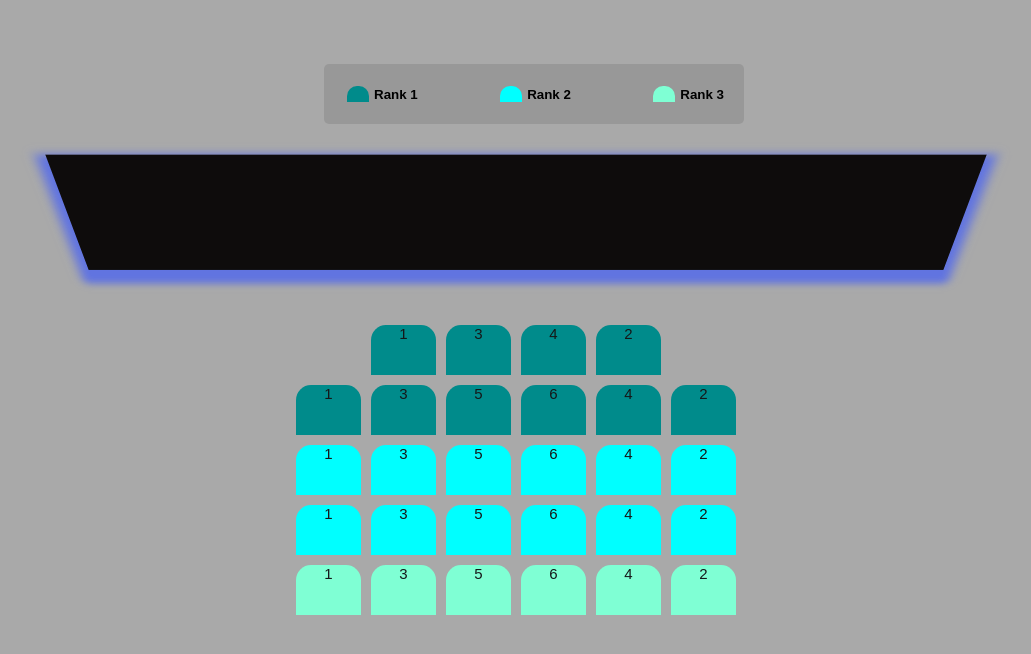
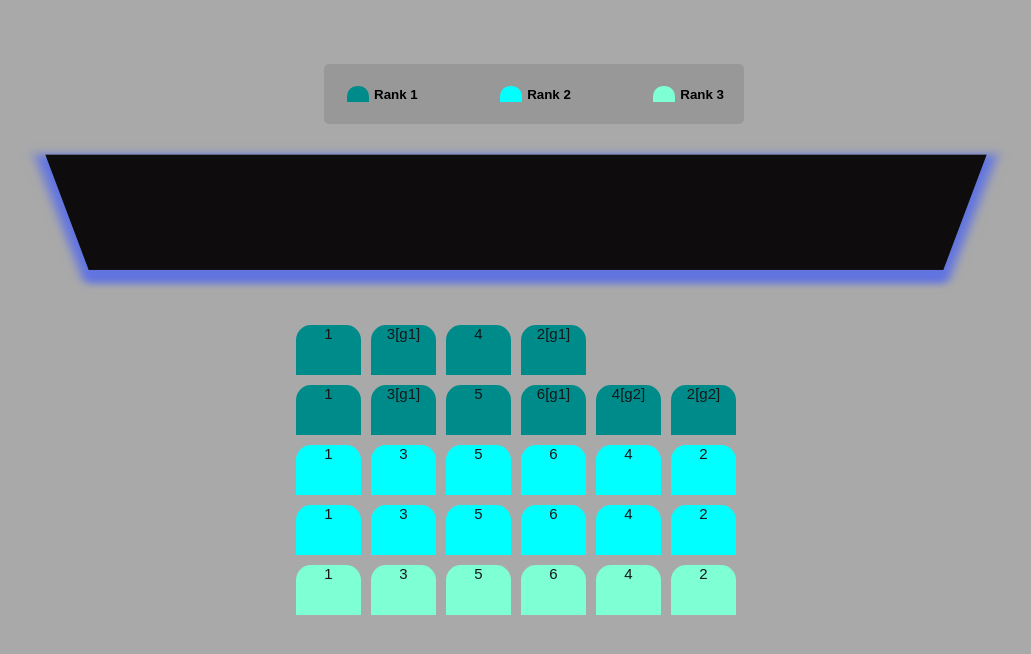
Before and after one commit to deepali-02/Theater-seating-layout, a React (Create React App) app: page /seatingLayout in a window 1280 px wide. Shown: the top 654 px of the page, without its empty margins (124-1155 px from the left). Built offline with nearby package versions, Linux system fonts and the light colour scheme.

Commit message:
fix props bug and dispaly seating layout including group

```diff
--- a/src/Components/MainHall/index.js
+++ b/src/Components/MainHall/index.js
@@ -1,16 +1,12 @@
 import { layout } from "../../Data/layout";
-import { groups } from "../../Data/group";
-import SeatingLayout from "../SeatingLayout";
 
-export default function MainHall(props) {
-  // console.log("Layout", layout);
-  const { seatingLayout } = props;
-  console.log("in main hall", props);
+export default function MainHall({ seatingLayout }) {
+  console.log("Layout", layout);
+
+  console.log("in main hall", seatingLayout);
 
   return (
     <>
-      {/* <SeatingLayout /> */}
-
       <ul className="showcase">
         <li>
           <div className="r1"></div>
@@ -37,7 +33,7 @@ export default function MainHall(props) {
       <div className="scontainer">
         <div className="screen mt-5"></div>
       </div>
-      <div className="scontainer">
+      {/*  <div className="scontainer">
         {layout.sections.map((section) => {
           if (section.name === "main hall") {
             return section.rows.map((row) => {
@@ -57,6 +53,31 @@ export default function MainHall(props) {
             });
           }
         })}
+      </div> */}
+
+      <div className="scontainer">
+        <div>
+          {Object.keys(seatingLayout.sections).map((section) => {
+            return seatingLayout.sections[section].map((row) => {
+              return (
+                <div className="row">
+                  {section === "main hall" &&
+                    Object.keys(row).map((seat) => {
+                      return (
+                        <div className={row[seat].rank}>
+                          <div className="seat">
+                            {row[seat].group === undefined
+                              ? row[seat].seat
+                              : `${row[seat].seat}[${row[seat].group}]`}
+                          </div>
+                        </div>
+                      );
+                    })}
+                </div>
+              );
+            });
+          })}
+        </div>
       </div>
     </>
   );
```
